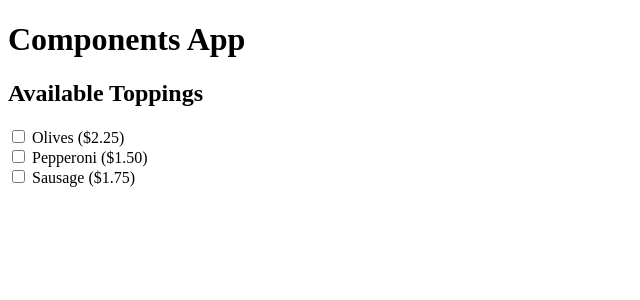
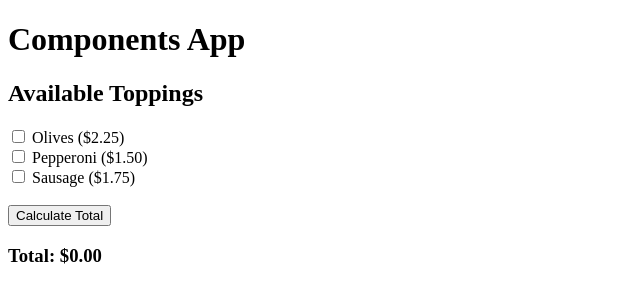
Before and after one commit to tsteelematc/components24s, an Angular app: page / in a window 1280 px wide. Shown: the top 300 px of the page, without its empty margins (0-640 px from the left). Built offline with nearby package versions, Linux system fonts and the light colour scheme.

Commit message:
Calculating total correctly...
Have seen map(), filter(), and reduce() in the real world...

```diff
--- a/src/app/pizza-toppings/pizza-toppings.component.html
+++ b/src/app/pizza-toppings/pizza-toppings.component.html
@@ -12,3 +12,12 @@
         {{ pt.name }} ({{ pt.price | currency }})
     </label>
 </div>
+<br>
+<button
+    (click)="calculateTotal()"
+>
+    Calculate Total
+</button>
+<h3>
+    Total: {{ totalPrice | currency }}
+</h3>
--- a/src/app/pizza-toppings/pizza-toppings.component.ts
+++ b/src/app/pizza-toppings/pizza-toppings.component.ts
@@ -36,4 +36,15 @@ export class PizzaToppingsComponent implements OnInit {
     console.log(this.availablePizzaToppings);
   }
 
+  totalPrice = 0;
+
+  calculateTotal = () => {
+    this.totalPrice = this.availablePizzaToppings
+      .filter(x => x.checked)
+      .reduce(
+        (acc, x) => acc + x.price
+        , 0
+      )
+    ;
+  }
 }
```
